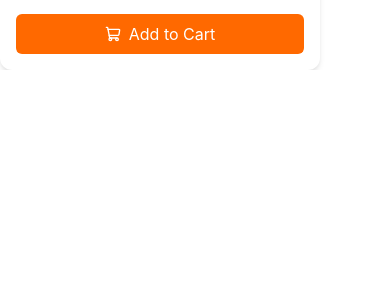
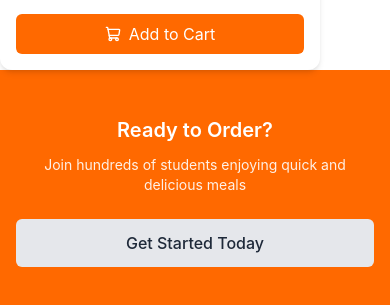
Before and after one commit to gdg-group8-restaurant-system/frontend, a React app: page / in a window 390 px wide. Shown: the part 1982-2287 px from the top of the page. Before the commit the page ends 2052 px from the top, so only its background shows below. Built offline with nearby package versions, Linux system fonts and the light colour scheme; the HTML template or start-up script is replaced by a standard one.

Commit message:
add responsive call-to-action section for user engagement

```diff
--- a/src/pages/HomePage.jsx
+++ b/src/pages/HomePage.jsx
@@ -53,6 +53,28 @@ export default function HomePage() {
           description: "This is a delicious sample food.",
           price: "9.988"
         }} />
+
+            {/* CTA section */}
+    <section className="w-full bg-orange-500 py-12 sm:py-16 md:py-20">
+      <div className="max-w-4xl mx-auto px-4 sm:px-6 text-center text-white">
+
+        {/* Title */}
+        <h2 className="text-xl sm:text-2xl md:text-3xl lg:text-4xl font-semibold leading-tight mb-3 sm:mb-4">
+          Ready to Order?
+        </h2>
+
+        {/* Description */}
+        <p className="text-sm sm:text-base md:text-lg text-white/90 mb-6 sm:mb-8">
+          Join hundreds of students enjoying quick and delicious meals
+        </p>
+
+        {/* Button */}
+        <button className="w-full sm:w-auto bg-gray-200 text-gray-800 px-6 py-3 rounded-md font-medium hover:bg-gray-300 transition">
+          Get Started Today
+        </button>
+
+      </div>
+    </section>
     </div>
   );
 }
```
